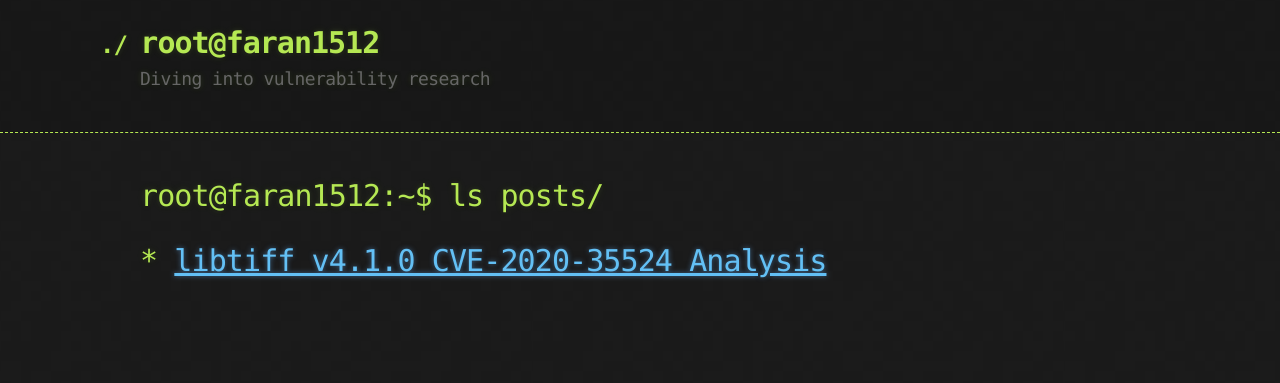
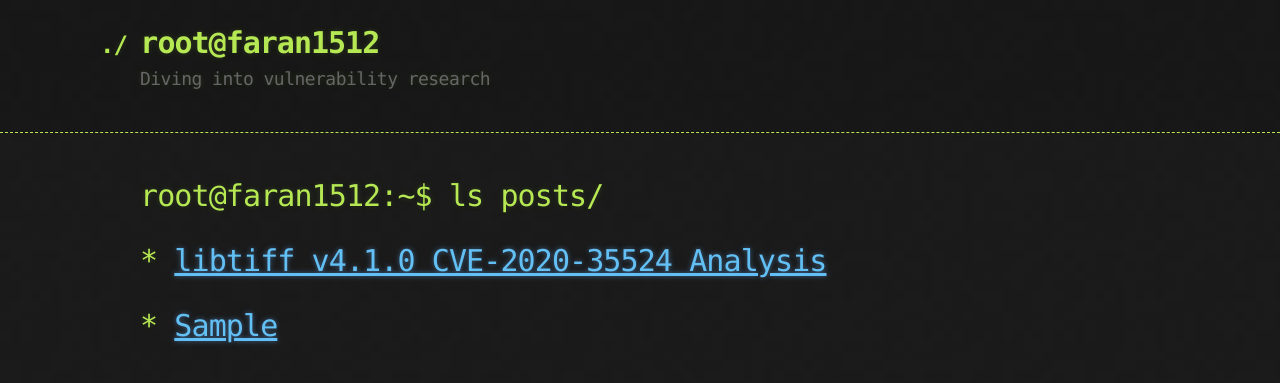
Before and after one commit to faran1512/faran1512.github.io, a Jekyll site: the page built from index.md, in a window 1280 px wide. Shown: the top 383 px of the page. Built offline with Jekyll 4.4.1, drawn with Linux system fonts in a browser that asks for light colours; our own code applies the rules of GitHub Pages for plain Markdown files.

Commit message:
blog post

```diff
--- a/index.md
+++ b/index.md
@@ -4,4 +4,6 @@ layout: default
 
 # root@faran1512:~$ ls posts/
 
-# * [libtiff v4.1.0 CVE-2020-35524 Analysis](./libtiff%20v4.1.0%20CVE-2020-35524%20Analysis.md)
+# * [libtiff v4.1.0 CVE-2020-35524 Analysis](./CVE-2020-35524_Analysis.md)
+
+# * [Sample](./another-page.md)
```
Also changed, not shown: CVE-2020-35524_Analysis.md (renamed from libtiff v4.1.0 CVE-2020-35524 Analysis.md).
